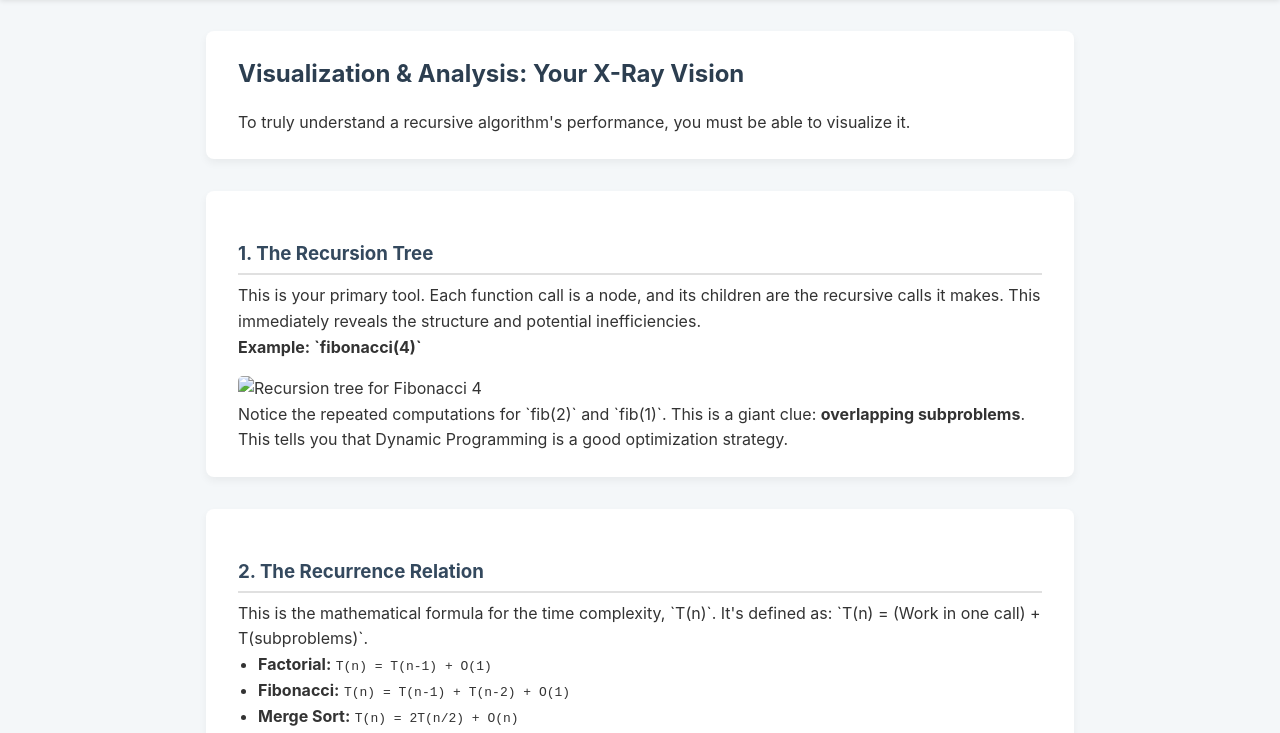
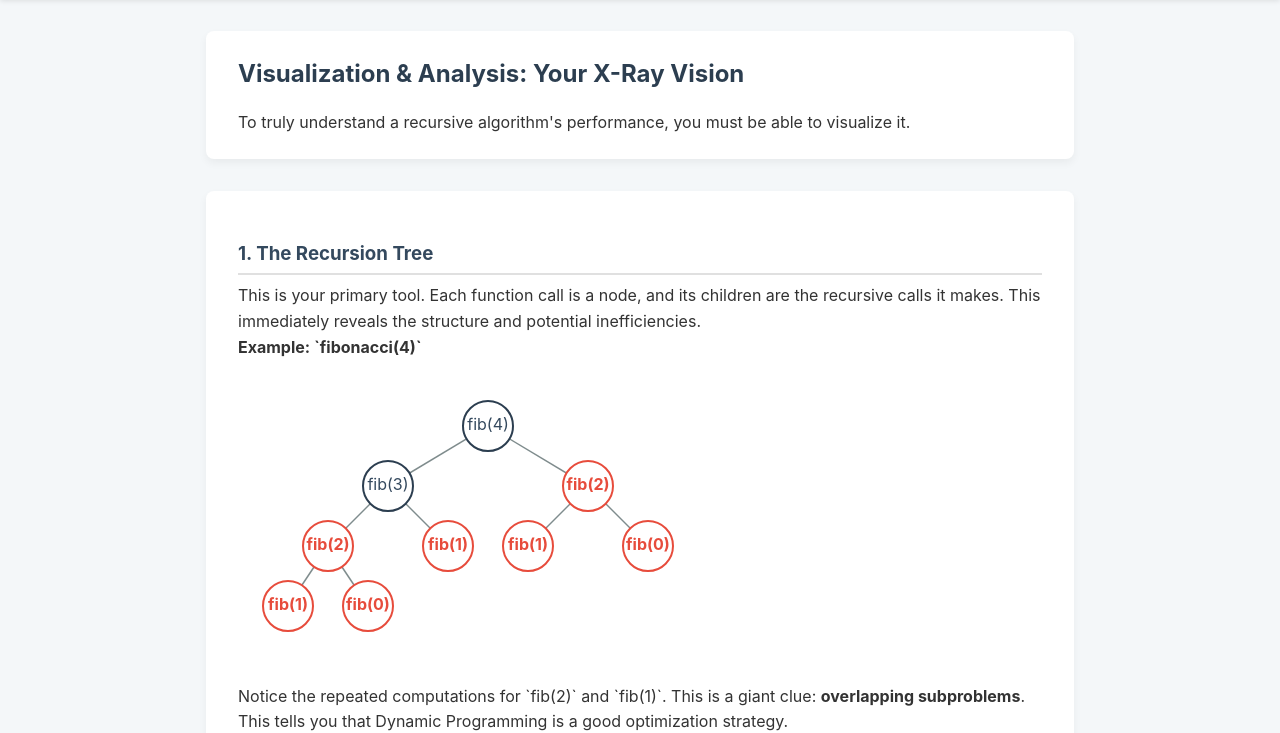
Before and after one commit to pa-vishal/comp-sci, a plain HTML site: page analysis.html in a window 1280 px wide. Shown: the part 71-804 px from the top of the page. Drawn offline with Linux system fonts and the light colour scheme.

Commit message:
fib tree image

```diff
--- a/analysis.html
+++ b/analysis.html
@@ -27,7 +27,7 @@
             <h3>1. The Recursion Tree</h3>
             <p>This is your primary tool. Each function call is a node, and its children are the recursive calls it makes. This immediately reveals the structure and potential inefficiencies.</p>
             <p><strong>Example: `fibonacci(4)`</strong></p>
-            <img src="assets/fibonacci-tree.png" alt="Recursion tree for Fibonacci 4" class="responsive-img">
+            <img src="assets/fibonacci-tree.svg" alt="Recursion tree for Fibonacci 4" class="responsive-img">
             <p>Notice the repeated computations for `fib(2)` and `fib(1)`. This is a giant clue: <strong>overlapping subproblems</strong>. This tells you that Dynamic Programming is a good optimization strategy.</p>
         </section>
 
```
Also changed, not shown: assets/fibonacci-tree.svg (added).
